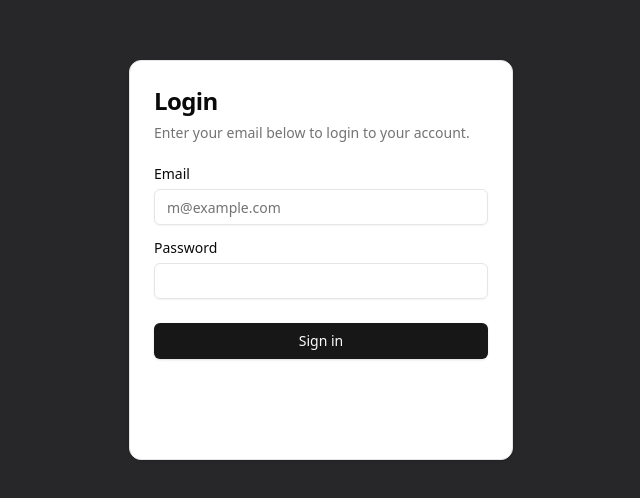
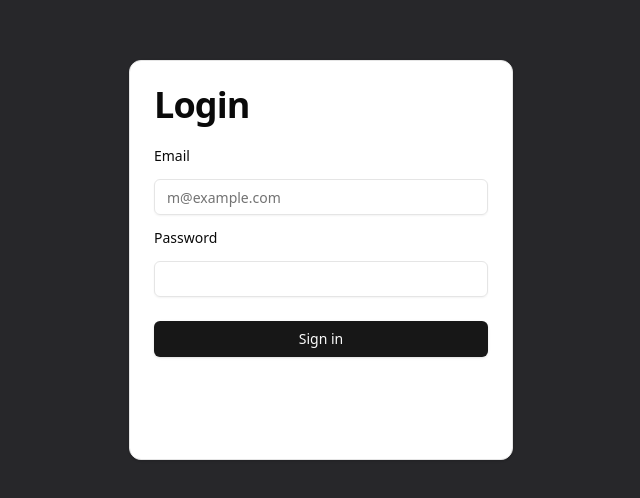
Before and after one commit to Adota-ai/frontend, a React (Vite) app: page /login in a window 1280 px wide. Shown: the part 140-638 px from the top of the page, without its empty margins (319-959 px from the left). Built offline with nearby package versions, Linux system fonts and the light colour scheme.

Commit message:
alterar texto tela login

```diff
--- a/src/pages/login/index.tsx
+++ b/src/pages/login/index.tsx
@@ -15,13 +15,10 @@ export default function LoginForm() {
 		<div className="flex justify-center items-center h-screen w-screen bg-zinc-800">
 			<Card className="w-full max-w-sm h-[50%]">
 				<CardHeader>
-					<CardTitle className="text-2xl">Login</CardTitle>
-					<CardDescription>
-						Enter your email below to login to your account.
-					</CardDescription>
+					<CardTitle className="text-4xl">Login</CardTitle>
 				</CardHeader>
 				<CardContent className="grid gap-4">
-					<div className="grid gap-2">
+					<div className="grid gap-4">
 						<Label htmlFor="email">Email</Label>
 						<Input
 							id="email"
@@ -30,7 +27,7 @@ export default function LoginForm() {
 							required
 						/>
 					</div>
-					<div className="grid gap-2">
+					<div className="grid gap-4">
 						<Label htmlFor="password">Password</Label>
 						<Input id="password" type="password" required />
 					</div>
```
